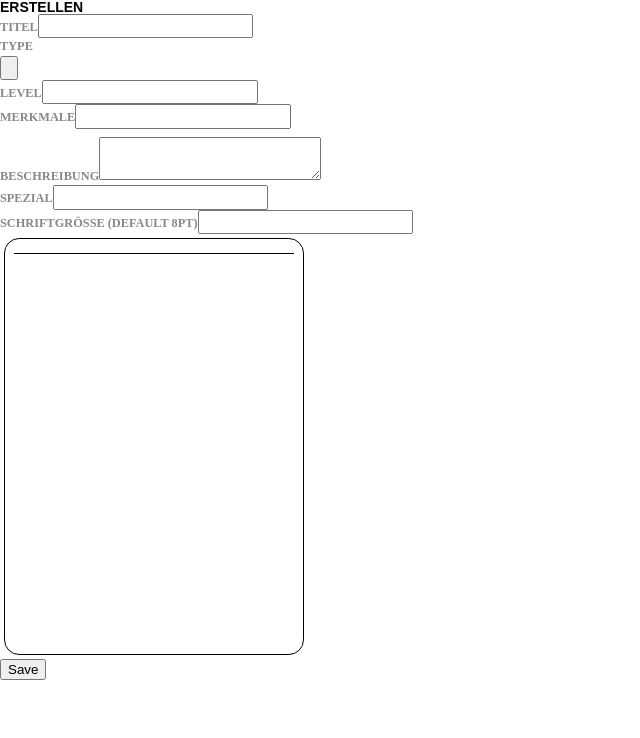
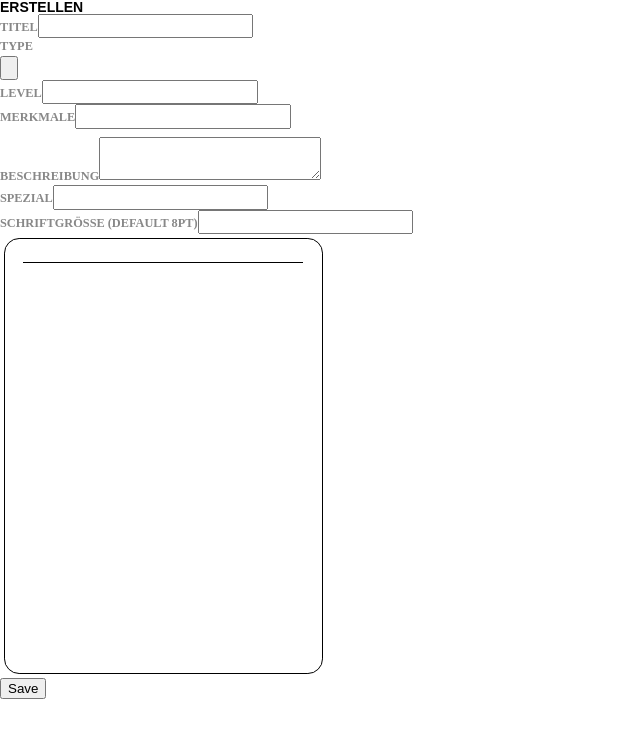
Before and after one commit to kevinfluegel/pathfinder-2e-card-creator, a React (Create React App) app: page / in a window 1280 px wide. Shown: the top 738 px of the page, without its empty margins (0-640 px from the left). Built offline with nearby package versions, Linux system fonts and the light colour scheme; a web font is replaced by a local one.

Commit message:
fix: bigger padding

```diff
--- a/src/App.css
+++ b/src/App.css
@@ -699,7 +699,7 @@ body {
     /*width:148mm;*/
     /*height:210mm;*/
     /*--*/
-
+    padding: 2rem;
     border: black solid 1px;
     border-radius: 4mm;
     overflow: visible;
--- a/src/Card.tsx
+++ b/src/Card.tsx
@@ -76,7 +76,7 @@ export const Card = ({
   noBorder = false,
   isPrint = false,
 }: CardProps) => (
-  <div className={`p-1 bg-pf print-card ${noBorder ? "no-border" : undefined}`}>
+  <div className={`bg-pf print-card ${noBorder ? "no-border" : undefined}`}>
     <div id="result" className="text-pf">
       <div className="d-flex">
         <div className="pf-trait-title">
```
